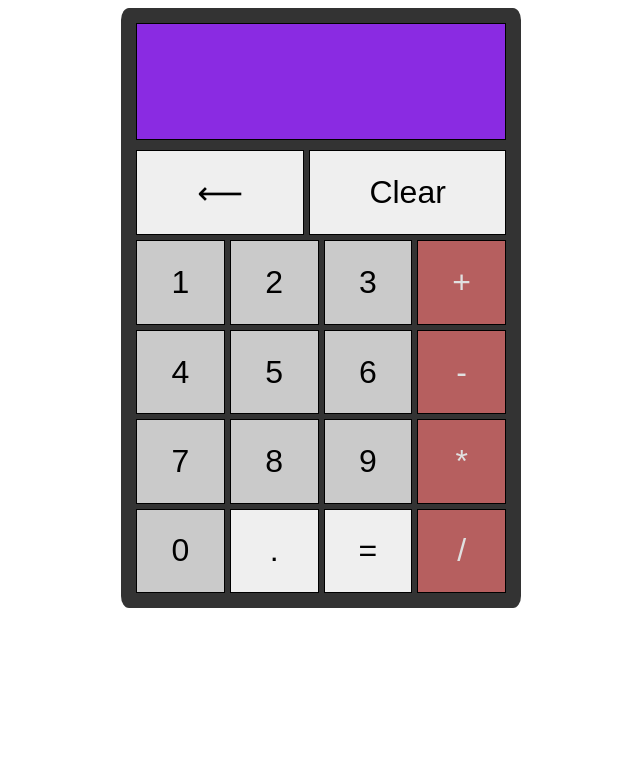
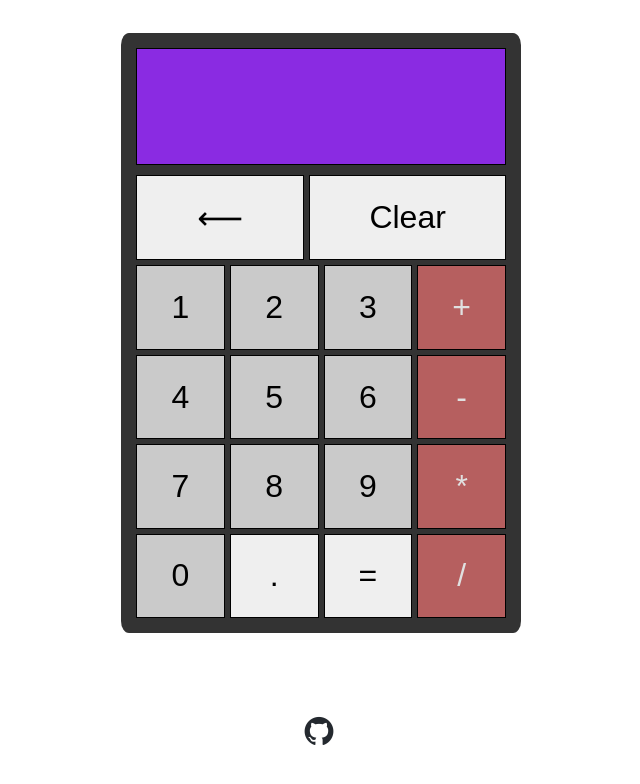
Before and after one commit to nsaquino/calculator, a plain HTML site: page index.html in a window 1280 px wide. Shown: the whole page, without its empty margins (319-959 px from the left). Drawn offline with Linux system fonts and the light colour scheme.

Commit message:
Add link to the repo

```diff
--- a/index.html
+++ b/index.html
@@ -45,6 +45,11 @@
             </div>
         </div>
     </div>
+    <div id="container-info">
+        <a href="https://github.com/nsaquino/odin-calculator" id="github">
+            <img src="img/github-logo.png" alt="GitHub logo">
+        </a>
+    </div>
 </body>
 
 </html>
--- a/style.css
+++ b/style.css
@@ -80,3 +80,23 @@ button:hover {
     background-color: rgb(182, 95, 95);
     color: rgb(224, 224, 224);
 }
+
+body {
+    display: flex;
+    flex-direction: column;
+    justify-content: stretch;
+    min-height: 100vh;
+    margin: 0;
+}
+
+#container-info {
+    display: flex;
+    justify-content: center;
+    align-items: center;
+    margin: 50px;
+}
+
+#github img {
+    width: 30px;
+    margin-right: 5px;
+}
```
Also changed, not shown: img/github-logo.png (added).
